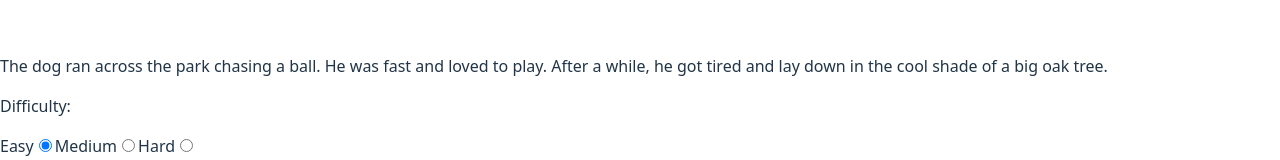
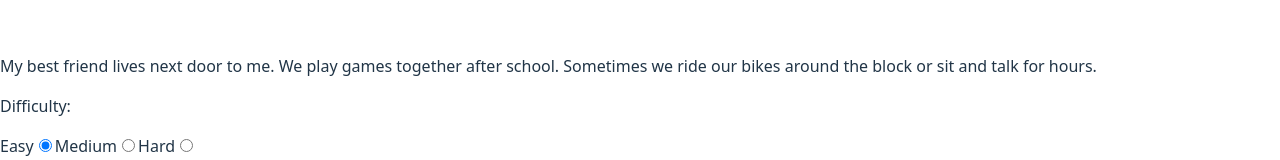
Before and after one commit to SanazBHMN/typing-speed-test, a React (Vite) app: page / in a window 1280 px wide. Shown: the part 212-372 px from the top of the page. Built offline with nearby package versions, Linux system fonts and the light colour scheme.

Commit message:
Fix issue with changing passage when timing starts

```diff
--- a/src/App.jsx
+++ b/src/App.jsx
@@ -1,15 +1,25 @@
-import { useRef, useState } from "react";
+import { useEffect, useRef, useState } from "react";
 import { formatTime } from "./utils/formatTime";
 import { useStopwatch } from "./hooks/useStopwatch";
 import { Passage } from "./components/Passage";
 import passages from "./data.json";
+import { getRandomIndex } from "./utils/getRandomIndex";
 
 function App() {
   const [secondsLeft, setSecondsLeft] = useState(60);
   const [mode, setMode] = useState("timed");
   const [difficultyLevel, setDifficultyLevel] = useState("easy");
+  const [currentPassage, setCurrentPassage] = useState(null);
+
   const { elapsedSeconds, start } = useStopwatch();
   const intervalRef = useRef(null);
+
+  useEffect(() => {
+    const list = passages[difficultyLevel];
+    const randomIndex = getRandomIndex(list.length);
+
+    setCurrentPassage(list[randomIndex]);
+  }, [difficultyLevel]);
 
   const startCountDown = () => {
     if (intervalRef.current) return;
@@ -37,7 +47,8 @@ function App() {
   return (
     <div>
       {/* Display passage */}
-      <Passage passages={passages} difficultyLevel={difficultyLevel} />
+      <Passage passage={currentPassage} />
+
       {/* Difficulty level switch */}
       <div>
         <p>Difficulty:</p>
--- a/src/components/Passage.jsx
+++ b/src/components/Passage.jsx
@@ -1,13 +1,3 @@
-import { getRandomIndex } from "../utils/getRandomIndex";
-
-export const Passage = ({ passages, difficultyLevel }) => {
-  return (
-    <p>
-      {difficultyLevel === "easy"
-        ? passages["easy"][getRandomIndex()].text
-        : difficultyLevel === "medium"
-        ? passages["medium"][getRandomIndex()].text
-        : passages["hard"][getRandomIndex()].text}
-    </p>
-  );
+export const Passage = ({ passage }) => {
+  return <p>{passage?.text}</p>;
 };
--- a/src/utils/getRandomIndex.js
+++ b/src/utils/getRandomIndex.js
@@ -1,3 +1,3 @@
-export function getRandomIndex() {
-  return Math.floor(Math.random() * 10);
+export function getRandomIndex(max) {
+  return Math.floor(Math.random() * max);
 }
```
